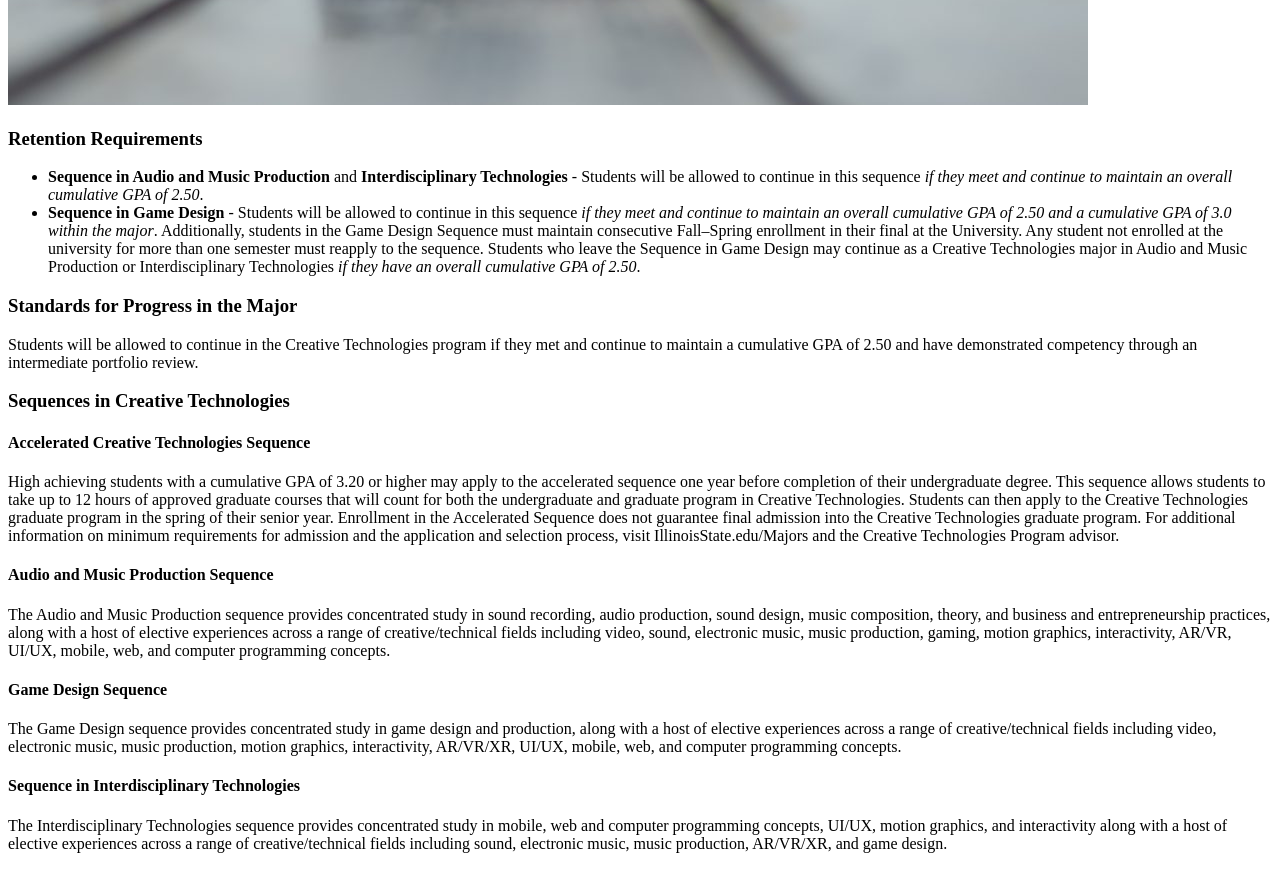
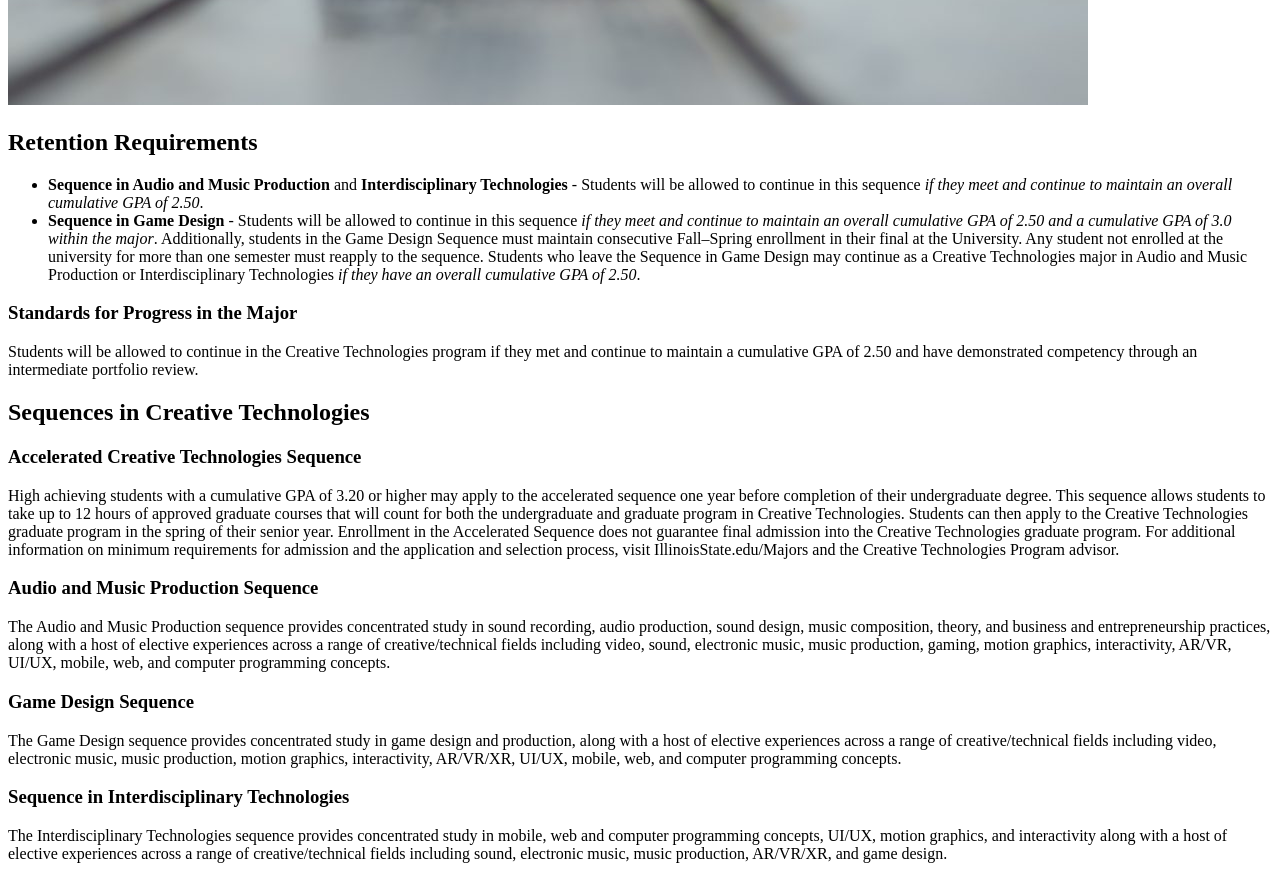
Before and after one commit to ShahabRajput25/CTK301, a plain HTML site: page assignment2/page2.html in a window 1280 px wide. Shown: the part 720-1599 px from the top of the page. Drawn offline with Linux system fonts and the light colour scheme.

Commit message:
Add files via upload

```diff
--- a/assignment2/page2.html
+++ b/assignment2/page2.html
@@ -17,8 +17,7 @@
 
   <img src="image2.jpg" alt="Image 2" >
 
-
-<h3>Retention Requirements</h3>
+<h2>Retention Requirements</h2>
 
     <ul>
         <li> <strong>Sequence in Audio and Music Production</strong> and <strong>Interdisciplinary Technologies</strong> - Students will be allowed to continue in this sequence <i>if they meet and continue to maintain an overall cumulative GPA of 2.50</i>.</li>
@@ -29,19 +28,19 @@
 
         <p>Students will be allowed to continue in the Creative Technologies program if they met and continue to maintain a cumulative GPA of 2.50 and have demonstrated competency through an intermediate portfolio review.</p>
 
-     <h3>Sequences in Creative Technologies</h3>
+     <h2>Sequences in Creative Technologies</h2>
 
-     <h4>Accelerated Creative Technologies Sequence</h4>
+     <h3>Accelerated Creative Technologies Sequence</h3>
 
         <p>High achieving students with a cumulative GPA of 3.20 or higher may apply to the accelerated sequence one year before completion of their undergraduate degree. This sequence allows students to take up to 12 hours of approved graduate courses that will count for both the undergraduate and graduate program in Creative Technologies. Students can then apply to the Creative Technologies graduate program in the spring of their senior year. Enrollment in the Accelerated Sequence does not guarantee final admission into the Creative Technologies graduate program. For additional information on minimum requirements for admission and the application and selection process, visit IllinoisState.edu/Majors and the Creative Technologies Program advisor.</p>
 
-        <h4>Audio and Music Production Sequence</h4>
+        <h3>Audio and Music Production Sequence</h3>
             <p>The Audio and Music Production sequence provides concentrated study in sound recording, audio production, sound design, music composition, theory, and business and entrepreneurship practices, along with a host of elective experiences across a range of creative/technical fields including video, sound, electronic music, music production, gaming, motion graphics, interactivity, AR/VR, UI/UX, mobile, web, and computer programming concepts.</p>
 
-        <h4>Game Design Sequence</h4>
+        <h3>Game Design Sequence</h3>
             <p>The Game Design sequence provides concentrated study in game design and production, along with a host of elective experiences across a range of creative/technical fields including video, electronic music, music production, motion graphics, interactivity, AR/VR/XR, UI/UX, mobile, web, and computer programming concepts.</p>
 
-        <h4>Sequence in Interdisciplinary Technologies</h4>
+        <h3>Sequence in Interdisciplinary Technologies</h3>
             <p>The Interdisciplinary Technologies sequence provides concentrated study in mobile, web and computer programming concepts, UI/UX, motion graphics, and interactivity along with a host of elective experiences across a range of creative/technical fields including sound, electronic music, music production, AR/VR/XR, and game design.</p>
 
         </body>
```
